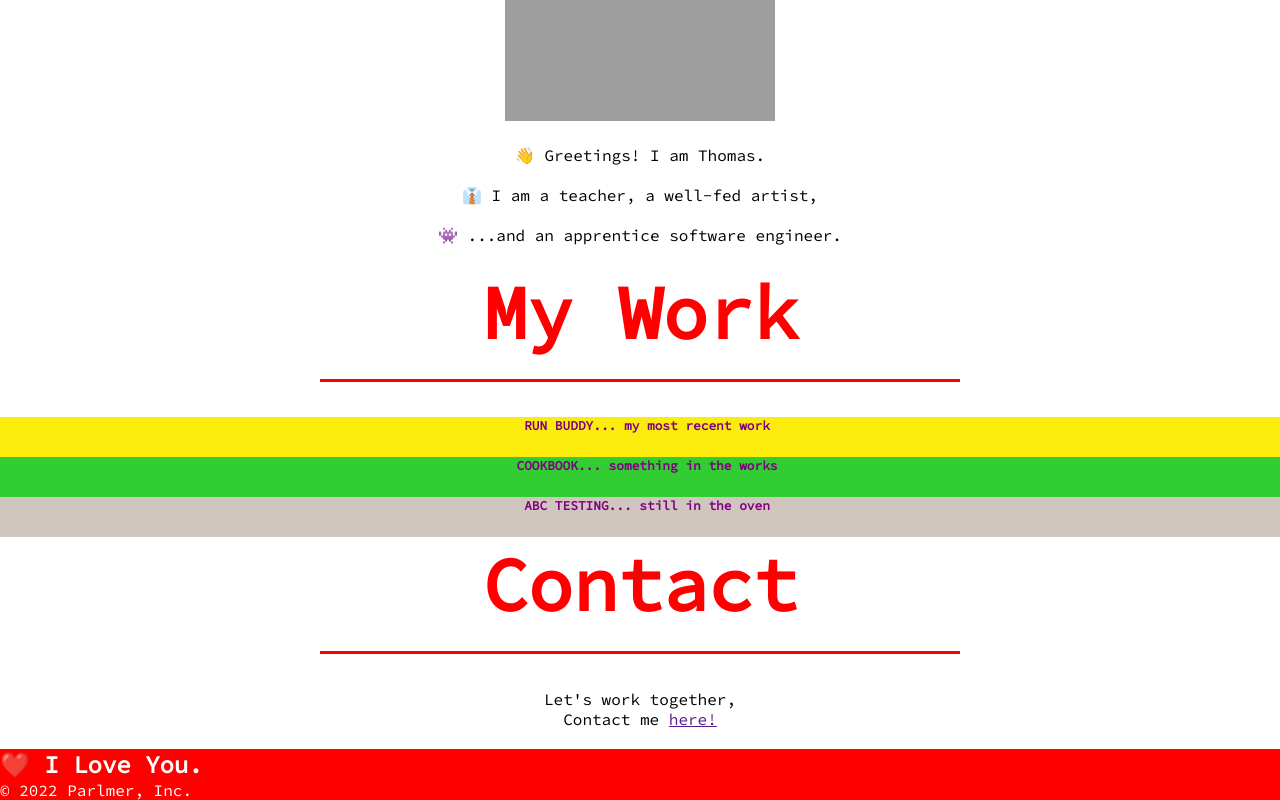
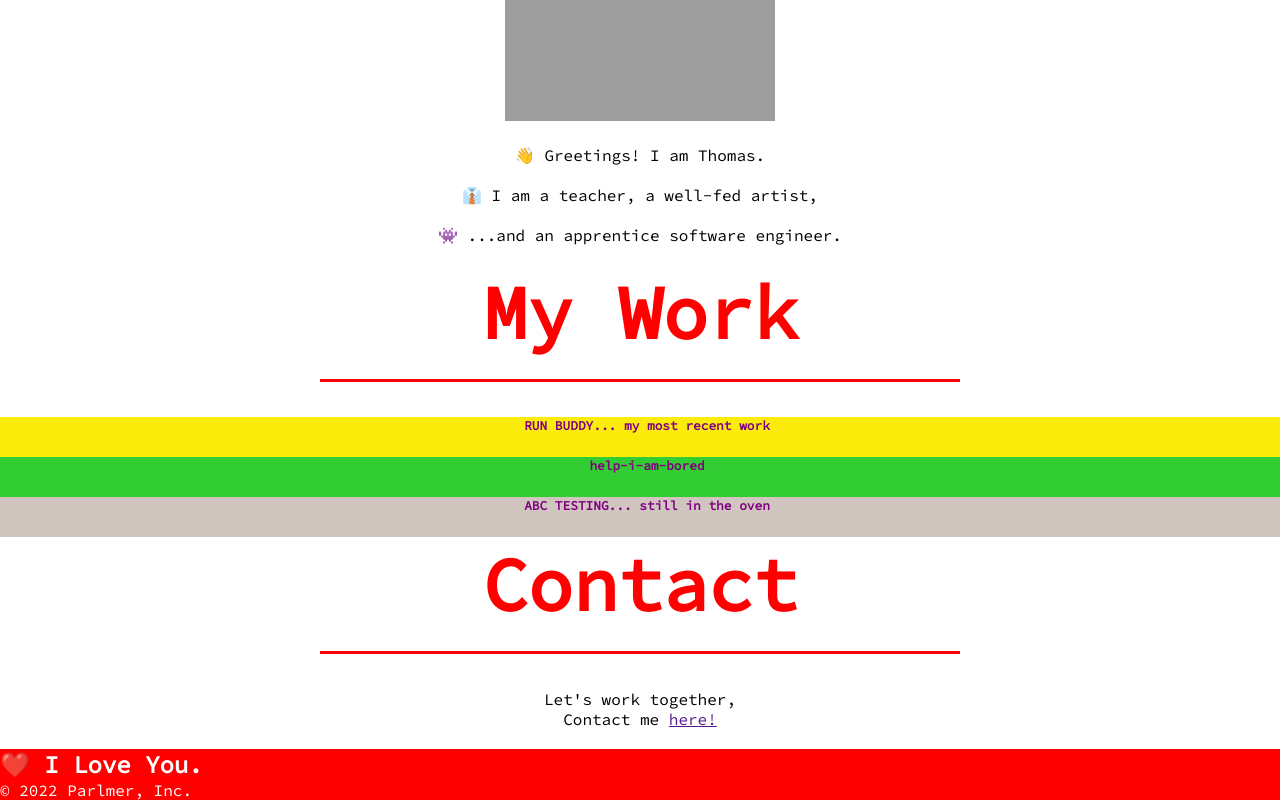
Before and after one commit to tparlmer/Portfolio_version_1.0, a plain HTML site: page index.html in a window 1280 px wide. Shown: the part 610-1410 px from the top of the page. Drawn offline with Linux system fonts and the light colour scheme; grey boxes are pictures that could not be loaded.

Commit message:
added help-i-am-bored to portfolio

```diff
--- a/index.html
+++ b/index.html
@@ -90,11 +90,11 @@
       </div>
 
       <input type="checkbox" id="title2" />
-      <label for="title2" id="label2">COOKBOOK... something in the works</label>
+      <label for="title2" id="label2">help-i-am-bored</label>
 
       <div class="content">
-        <a href="filler">
-          <img src="./assets/pizza-laser-cat.webp">
+        <a href="https://tparlmer.github.io/help-i-am-bored/">
+          <img src="./assets/Screenshot from 2022-03-27 17-21-14.png">
           <p>content</p>
         </a>
       </div>
```
Also changed, not shown: assets/Screenshot from 2022-03-27 17-21-14.png (added).
